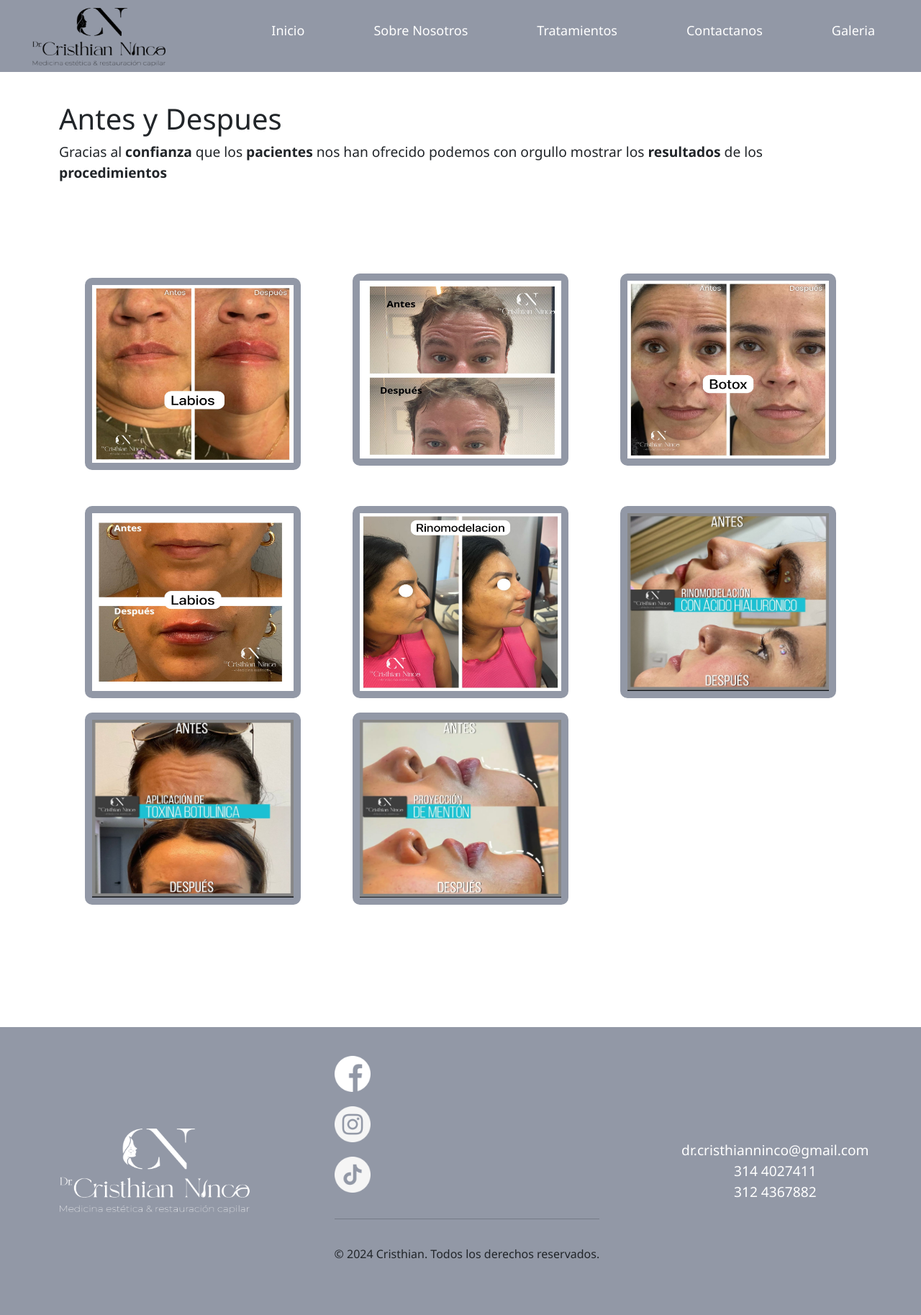
After one commit to Brandonvilla10/clinicaEstetica, a PHP site: page /galeria.php in a window 1280 px wide. The commit adds this page. Shown: the whole page at 72% size. Run offline with PHP 8.4, Linux system fonts and the light colour scheme.

Commit message:
Antes de hacer cambiasos

```diff
--- /dev/null
+++ b/css/galeria.css
@@ -0,0 +1,227 @@
+*{
+    margin: 0;
+    padding: 0;
+}
+
+@media (min-width: 320px){
+    .container-sm{
+        margin-top: 11%;
+    }
+
+    .sectionImagenes{
+        display: grid;
+        margin: 7%;
+        margin-top: 20%;
+        margin-left: 9px;
+    }
+
+    .container >*{
+        box-shadow: 10px 6px 20px  black;
+        border-radius: 12px;
+        padding: 10px;
+        text-align: center;
+    }
+
+    .container{
+    display: flex;
+    display: grid;
+    gap: 19px;
+    flex-wrap: wrap;
+    grid-template-columns: repeat(2, 2fr);
+
+    }
+
+    .container1,.container2,.container3,.container4,.container5,.container6,.container7,.container8{
+        position: relative;
+    }
+
+
+
+    footer{
+        display: flex;
+        flex-direction: column;
+        margin-top: 1%;
+        background-color: #9298A6;
+        height: 70vh;
+        width: 101%;
+        align-items: center;
+        justify-items: center;
+    }
+
+    .iconos{
+        display: flex;
+        flex-direction: row;
+        gap: 20px;
+        margin: 10px;
+        margin-left: 15px;
+        margin-bottom: 43px;
+    }
+
+    .correo{
+        color: white;
+        display: flex;
+        flex-direction: column;
+        height: 30vh;
+        font-size: larger;
+        font-weight: 500;
+        align-items: center;
+        text-align: center;
+    }
+
+
+}
+
+@media (min-width: 576px) {
+
+    header {
+        background-color: #9298A6;
+        height: 100px;
+        width: 100%;
+        display: flex;
+        justify-content: space-between;
+        text-align: right;
+        align-items: center;
+        position: fixed;
+        top: 0;
+        z-index: 1000;
+        transition: height 0.3s ease, padding 0.3s ease;
+    }
+    .container-sm{
+        margin-top: 18%;
+    }
+    .sectionImagenes{
+        display: grid;
+        margin: 0%;
+        margin-top: 0%;
+        margin-left: 0;
+    }
+
+    .mostrarMenu{
+        visibility: hidden;
+    }
+
+    .container >*{
+        box-shadow: 0px 0px 0px  black;
+        border-radius: 0;
+
+    }
+
+    .container{
+        margin-top: 36px;
+        display: flex;
+        display: grid;
+        gap: 0px;
+        flex-wrap: wrap;
+        grid-template-columns: repeat(2, 2fr);
+
+        }
+
+        .container1,.container2,.container3,.container4,.container5,.container6,.container7,.container8{
+            position: relative;
+            margin-top: 0;
+        }
+
+        .imgGaleria{
+            height: 159px;
+            width: 150px;
+            border-radius: 10px;
+            border: 10px solid #9298A6;
+        }
+
+        footer{
+            margin-top: 10px;
+            height: 87vh;
+        }
+
+
+
+
+}
+@media (min-width: 992px){
+    .menuLateral{
+        visibility: hidden;
+    }
+
+
+.container{
+    display: flex;
+    display: grid;
+    gap: 19px;
+    flex-wrap: wrap;
+    grid-template-columns: repeat(3, 2fr);
+
+    }
+p{
+    font-size: larger;
+}
+
+.container-sm{
+    margin-top: 11%;
+}
+
+.sectionImagenes{
+    display: grid;
+    margin: 0%;
+    margin-top: 0%;
+    margin-left: 0;
+}
+
+.container >*{
+    box-shadow: 0px 0px 0px  black;
+    border-radius: 0;
+
+}
+
+.container{
+    margin-top: 100px;
+    display: flex;
+    display: grid;
+    gap: 0px;
+    flex-wrap: wrap;
+    grid-template-columns: repeat(3, 2fr);
+
+    }
+
+.container1{
+    margin-top: 36px;
+}
+.container1,.container2,.container3,.container4,.container5,.container6,.container7,.container8{
+    position: relative;
+}
+
+.imgGaleria{
+    height: 267px;
+    width: 300px;
+    border-radius: 10px;
+    border: 10px solid #9298A6;
+}
+footer{
+    display: grid;
+    grid-template-columns: repeat(3, 1fr);
+    margin-top: 20vh;
+    background-color: #9298A6;
+    height: 50vh;
+    align-items: center;
+    justify-items: center;
+}
+
+.iconos{
+    display: grid;
+    gap: 20px;
+}
+
+.correo{
+    color: white;
+    grid-column-end: auto;
+    display: grid;
+    height: 30vh;
+    width: 20%;
+    font-size: larger;
+    font-weight: 500;
+    justify-items: center;
+    justify-content: center;
+    align-items: center;
+    text-align: center;
+}
+
+}
--- a/css/style.css
+++ b/css/style.css
@@ -17,10 +17,12 @@ a{
     header {
         display: flex;
         height: 13vh;
-        width: 100%;
+        width: 101%;
         background-color: #9298A6;
         align-items: center;
     }
+
+
 
     .logo {
         position: relative;
@@ -46,7 +48,7 @@ a{
         display: flex;
         height: 194px;
         position: fixed;
-        right: -195px;
+        right: -210px;
         top: 56px;
         z-index: 11;
         width: 42%;
@@ -255,11 +257,11 @@ a{
         text-align: center;
     }
 }
+@media (min-width: 576px) {
 
-@media (min-width: 992px) {
     header {
         background-color: #9298A6;
-        height: 114px;
+        height: 100px;
         width: 100%;
         display: flex;
         justify-content: space-between;
@@ -269,6 +271,55 @@ a{
         top: 0;
         z-index: 1000;
         transition: height 0.3s ease, padding 0.3s ease;
+    }
+    .logo{
+        position: relative;
+        left: 2%;
+    }
+
+    .logoimg{
+        height: 80px;
+        width: 130px;
+    }
+
+    .menuLateral{
+        right: -350px;
+    }
+    .opciones {
+        visibility: visible;
+        list-style: none;
+        display: flex;
+        font-size:smaller;
+        font-weight: 100;
+        flex-direction: row;
+    }
+
+    .opciones > * {
+        margin-right: 30px;
+    }
+    .container1{
+        margin-top: 15%;
+    }
+
+    .imgTratamientos {
+        width: 200px;
+        height: 150px;
+        border-top-left-radius: 20px;
+        border-bottom-right-radius: 20px;
+    }
+}
+@media (min-width: 992px) {
+    header {
+        background-color: #9298A6;
+        height: 114px;
+        width: 100%;
+        display: flex;
+
+    }
+
+    .logo {
+        position: relative;
+        left: 7%;
     }
 
     .menuLateral{
@@ -310,7 +361,10 @@ a{
         flex-direction: row;
         align-items: center;
         justify-content: space-evenly;
+        transition: ease-out;
     }
+
+
 
     .linea {
         width: 10px;
--- /dev/null
+++ b/galeria.php
@@ -0,0 +1,124 @@
+<!DOCTYPE html>
+<html lang="en">
+<head>
+    <meta charset="UTF-8">
+    <meta name="viewport" content="width=device-width, initial-scale=1.0">
+    <title>Galeria</title>
+    <link rel="icon" href="assets/img/solo logo.png">
+    <link href="https://cdn.jsdelivr.net/npm/bootstrap-icons/font/bootstrap-icons.css" rel="stylesheet">
+    <link rel="stylesheet" href="css/boostrap.css">
+    <link rel="stylesheet" href="css/style.css">
+    <link rel="stylesheet" href="css/galeria.css">
+    <script src="scripts.js" defer></script>
+</head>
+<body>
+
+    <header class="header">
+
+
+        <div class="logo">
+            <img src="assets/img/Mesa de trabajo 1 copia (3).png" width="210px" height="100px" alt="" >
+        </div>
+<nav>
+        <li class="opciones">
+            <ul><a href="index.php"> Inicio</a></ul>
+            <ul><a href="index.php"> Sobre Nosotros</a></ul>
+            <ul><a href="index.php"> Tratamientos</a></ul>
+            <ul><a href="index.php"> Contactanos</a></ul>
+            <ul><a id="galeria" href="galeria.php">Galeria</a></ul>
+        </li>
+
+</nav>
+
+
+<a href="" id="mostrarMenu" class="mostrarMenu"> <i class="bi bi-list" style="font-size: 2rem;"></i></a>
+
+<div id="menuLateral" class="menuLateral">
+
+     <li class="opciones2">
+        <ul><a href="index.php"> Inicio</a></ul>
+        <ul><a href="index.php"> Sobre Nosotros</a></ul>
+        <ul><a href="index.php"> Tratamientos</a></ul>
+        <ul><a href="index.php"> Contactanos</a></ul>
+        <ul><a id="galeria" href="galeria.php">Galeria</a></ul>
+    </li>
+</div>
+
+    </header>
+
+<section class="container-sm justify-content-md-center">
+    <h1>Antes y Despues</h1>
+
+    <p>Gracias al <b>confianza</b> que los <b>pacientes</b> nos han ofrecido podemos con orgullo mostrar los <b> resultados</b> de los <b>procedimientos</b></p>
+</section>
+
+
+<section class="sectionImagenes">
+
+    <div class="container">
+
+        <div class="container1">
+            <img class="imgGaleria" height="150px" width="150px" src="assets/img/galeria/1.jpg" alt="">
+        </div>
+        <div class="container2">
+            <img class="imgGaleria" height="150px" width="150px" src="assets/img/galeria/2.jpg" alt="">
+        </div>
+        <div class="container3">
+            <img class="imgGaleria" height="150px" width="150px" src="assets/img/galeria/3.jpg" alt="">
+        </div>
+        <div class="container4">
+            <img class="imgGaleria" height="150px" width="150px" src="assets/img/galeria/4.jpg" alt="">
+        </div>
+        <div class="container5">
+            <img class="imgGaleria" height="150px" width="150px" src="assets/img/galeria/5.jpg" alt="">
+        </div>
+        <div class="container6">
+
+            <img class="imgGaleria" height="150px" width="150px" src="assets/img/galeria/6.jpg" alt="">
+        </div>
+        <div class="container7">
+            <img class="imgGaleria" height="150px" width="150px" src="assets/img/galeria/7.jpg" alt="">
+        </div>
+        <div class="container8">
+            <img class="imgGaleria" height="150px" width="150px" src="assets/img/galeria/8.jpg" alt="">
+        </div>
+
+
+
+
+
+
+
+
+    </div>
+
+
+</section>
+
+<footer>
+
+<div>
+    <img src="assets/img/Mesa de trabajo 1 (2).png" width="400vh" height="350vh" alt="">
+
+</div>
+
+<div class="iconos">
+    <a href="https://www.facebook.com/share/19hkdVvM6w/?mibextid=wwXIfr"> <img src="assets/img/imgRedesSociales/facebook (3).png" width="50px" height="50px" alt=""></a>
+    <a href="https://www.instagram.com/dr.ninco/" target="_blank"> <img src="assets/img/imgRedesSociales/instagram.png" width="50px" height="50px"></a>
+    <a href="https://www.tiktok.com/@dr.cristhianninco"> <img src="assets/img/imgRedesSociales/tik-tok (2).png" width="50px" height="50px"></a>
+    <hr>
+    © 2024 Cristhian. Todos los derechos reservados.
+
+</div>
+
+
+<div id="correo" class="correo">
+    dr.cristhianninco@gmail.com
+    <br>
+    314 4027411
+    <br>
+    312 4367882
+</div>
+</footer>
+</body>
+</html>
--- a/scripts.js
+++ b/scripts.js
@@ -27,3 +27,8 @@ document.getElementById("mostrarMenu").addEventListener("click", function(e) {
     const menu = document.getElementById("menuLateral");
     menu.classList.toggle("visible");
   });
+
+
+document.getElementById('header').addEventListener("scroll",()=>{
+
+})
```
Also changed, not shown: index.php (+11 -5 lines), assets/img/galeria/1.jpg (added), assets/img/galeria/2.jpg (added), assets/img/galeria/3.jpg (added), assets/img/galeria/4.jpg (added), assets/img/galeria/5.jpg (added), assets/img/galeria/6.jpg (added), assets/img/galeria/7.jpg (added), assets/img/galeria/8.jpg (added), assets/img/solo logo.png (added), galeria.html (deleted).
